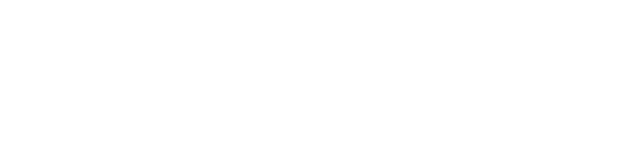
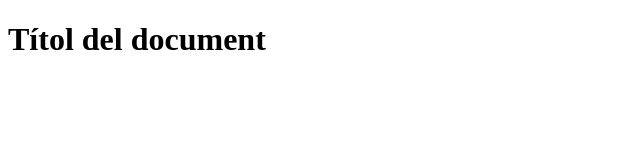
Before and after one commit to mmlltreball/git, a plain HTML site: page index.html in a window 1280 px wide. Shown: the whole page, without its empty margins (0-640 px from the left). Drawn offline with Linux system fonts and the light colour scheme.

Commit message:
segon commit

```diff
--- a/index.html
+++ b/index.html
@@ -6,6 +6,6 @@
 	<title>Document</title>
 </head>
 <body>
-
+	<h1>Títol del document</h1>
 </body>
 </html>
```
